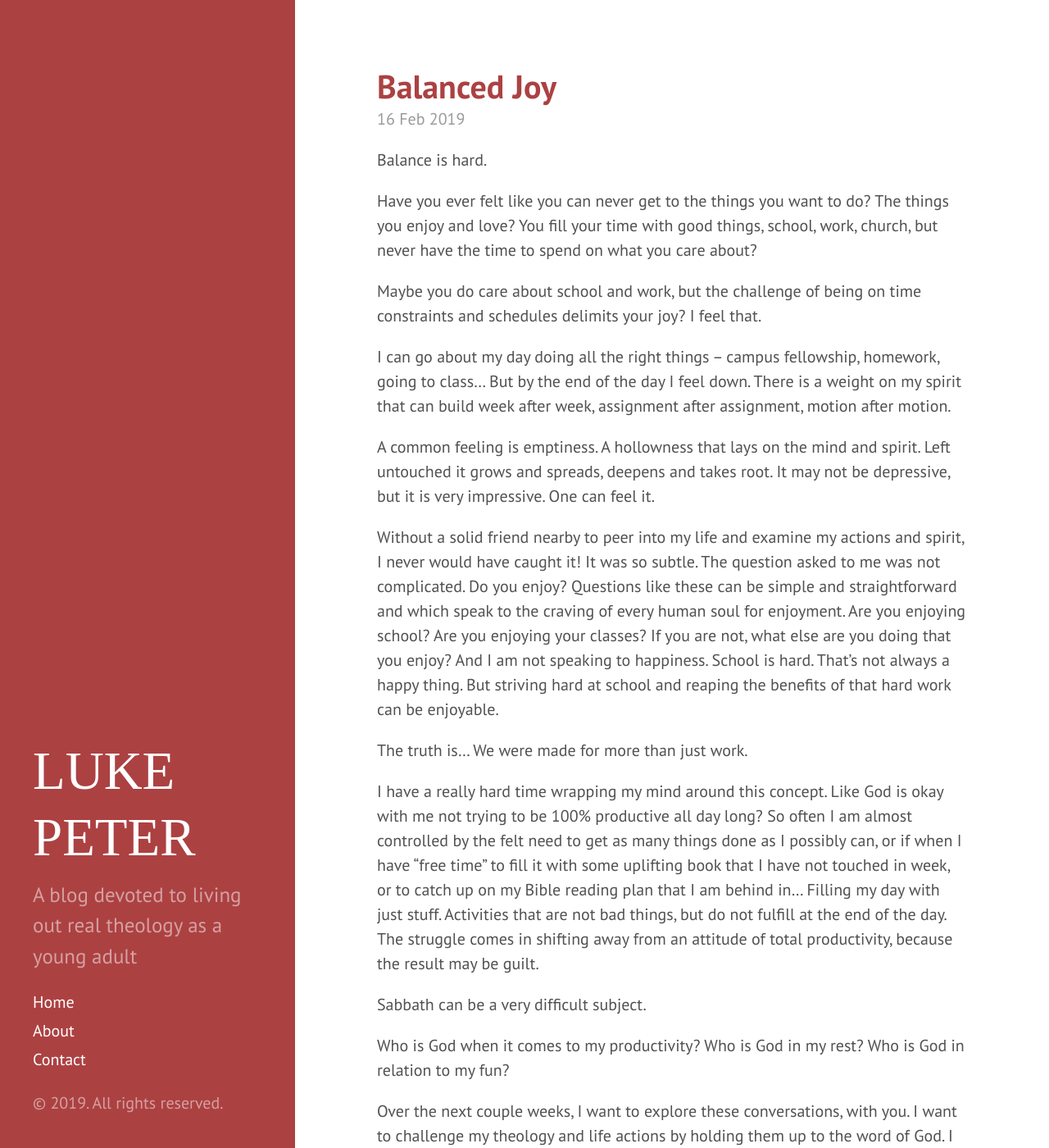
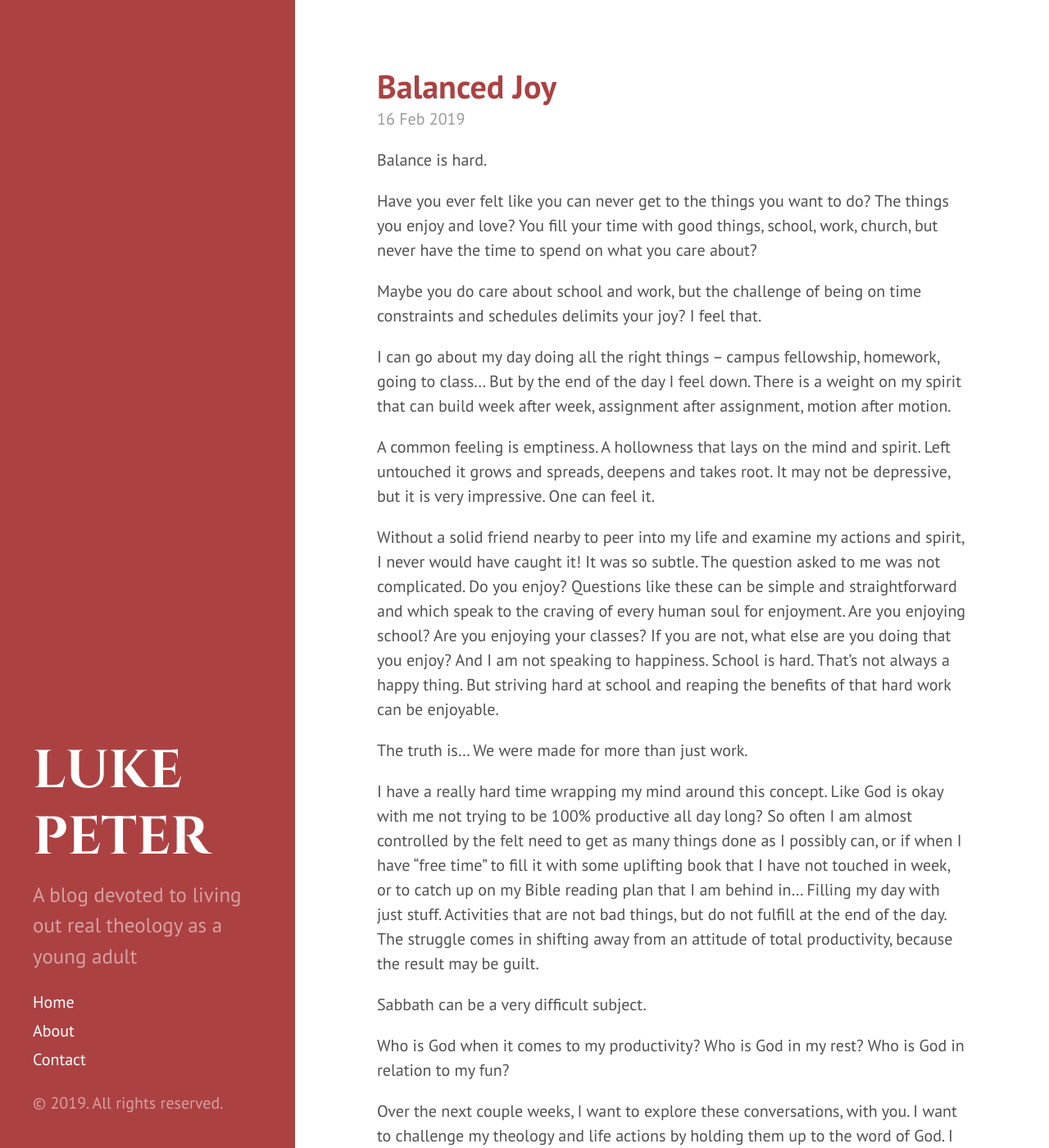
Before and after one commit to lpg0/lukepeter, a Jekyll site: the page built from docs/index.html, in a window 1280 px wide and 1400 px high. Shown: the whole window at 82% size. Built offline with Jekyll 4.4.1, drawn with Linux system fonts in a browser that asks for light colours; some web fonts are replaced; the list of posts is cut into pages by our own code.

Commit message:
Update hyde.css

```diff
--- a/docs/public/css/hyde.css
+++ b/docs/public/css/hyde.css
@@ -32,7 +32,7 @@
  */
 
 @import url('https://fonts.googleapis.com/css?family=Biryani');
-@import url('https://fonts.googleapis.com/css?family=Cinzel:300');
+@import url('https://fonts.googleapis.com/css?family=Cinzel:black');
 
 html {
   font-family: "PT Sans", Helvetica, Arial, sans-serif;
@@ -109,7 +109,6 @@
   /*font-family: "Abril Fatface", serif;*/
   /*font-family: 'Biryani', sans-serif;*/
   font-family: 'Cinzel', serif;
-  font-weight: 300;
   text-transform: uppercase;
   font-size: 3.25rem;
 }
```
